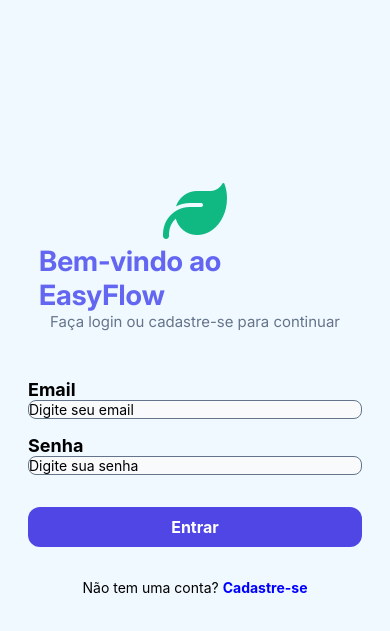
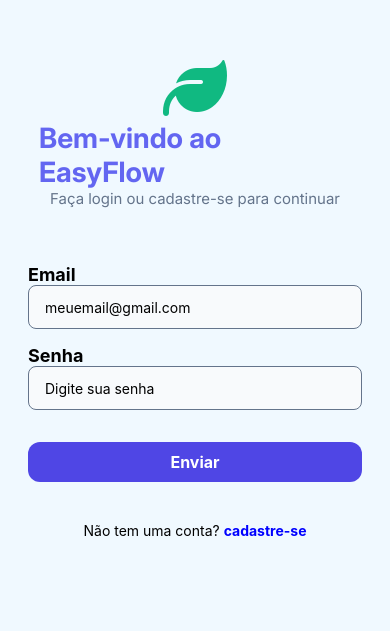
Before and after one commit to ThaisVDR/EasyFlow, a React Native app: screen / in a window 390 px wide. Shown: the part 125-756 px from the top of the page. Built offline with nearby package versions, Linux system fonts and the light colour scheme.

Commit message:
chore: componentização de elementos

```diff
--- /dev/null
+++ b/src/components/InputTexto.tsx
@@ -0,0 +1,26 @@
+import { TextInput, StyleSheet } from "react-native";
+
+type inputProps = {
+    placeholder: string,
+}
+
+export default function InputTexto({placeholder}: inputProps){
+    return(
+        <TextInput
+            placeholder={placeholder}
+            style = {styles.input}
+        />
+    );
+}
+
+const styles = StyleSheet.create({
+  input: {
+    backgroundColor: "#F8FAFC",
+    width: "100%",
+    height: 44,
+    borderWidth: 0.5,
+    borderColor: "#64748B",
+    borderRadius: 8,
+    paddingHorizontal: 16,
+  },
+});
--- /dev/null
+++ b/src/components/addLink.tsx
@@ -0,0 +1,25 @@
+import {Text, StyleSheet, Linking} from 'react-native';
+
+type linkProps ={
+    text: string,
+    url: string,
+}
+
+export default function AddLink({text, url}: linkProps){
+    return(
+        <Text
+            onPress={()=>Linking.openURL(url)}
+            style={styles.Link}
+        >
+            {text}
+        </Text>
+    );
+}
+
+const styles = StyleSheet.create({
+    Link: {
+        color: 'blue',
+        fontSize: 14,
+        fontWeight: 'bold',
+    }
+})
--- /dev/null
+++ b/src/components/button.tsx
@@ -0,0 +1,42 @@
+import { Pressable, Text, StyleSheet } from "react-native";
+
+type buttonProps={
+    onPress?: () => void,
+    txt: string,
+}
+
+export default function ButtonProp({onPress, txt}: buttonProps){
+    return(
+        <Pressable
+            onPress={onPress}
+            style={({ pressed }) => [
+            styles.Button,
+            pressed && styles.buttonPressed
+      ]}>
+            <Text style={styles.ButtonText}>{txt}</Text>
+        </Pressable>
+    );
+}
+
+const styles = StyleSheet.create({
+        Button: {
+            marginTop: 32,
+            padding: 10,
+            borderRadius: 12,
+            alignSelf: 'center',
+            width: '100%',
+            backgroundColor: '#4F46E5',
+        },
+
+        ButtonText: {
+            color: 'white',
+            fontWeight: 'bold',
+            textAlign: 'center',
+            fontSize: 16,
+        },
+
+        buttonPressed: {
+            opacity: 0.7,
+            transform: [{ scale: 0.96 }],
+        },
+})
--- a/src/screens/LoginPage.tsx
+++ b/src/screens/LoginPage.tsx
@@ -1,5 +1,8 @@
     import { View, Text, StyleSheet, Pressable, TextInput, Linking} from "react-native";
     import { FontAwesome6 } from '@expo/vector-icons';
+    import InputTexto from "../components/InputTexto";
+    import ButtonProp from "../components/button";
+    import AddLink from "../components/addLink";
 
     export default function LoginPage(){
         return(
@@ -11,15 +14,13 @@ export default function LoginPage(){
                 </View>
                 <View style={styles.ItensAtributs}>
                     <Text style={styles.InfoFormat}>Email</Text>
-                <TextInput placeholder="Digite seu email" style={styles.Inputs}/>
+                    <InputTexto placeholder="meuemail@gmail.com"/>
                     <Text style={styles.InfoFormat}>Senha</Text>
-                <TextInput placeholder="Digite sua senha" style={styles.Inputs}/>
+                    <InputTexto placeholder= "Digite sua senha"/>
 
-                <Pressable style={styles.SubmitButton}>
-                    <Text style={styles.ButtonText}>Entrar</Text>
-                </Pressable>
+                    <ButtonProp txt="Enviar"/>
                 </View>
-            <Text>Não tem uma conta? <Text style={styles.Link} onPress = {() => Linking.openURL("https://www.google.com")}>Cadastre-se</Text></Text>
+                <Text>Não tem uma conta? <AddLink text="cadastre-se" url="https://www.google.com"/></Text>
             </View>
         );
     }
@@ -27,10 +28,10 @@ export default function LoginPage(){
     const styles = StyleSheet.create({
         Container: {
             flex: 1,
-
             alignItems: 'center',
             justifyContent: 'center',
             backgroundColor: '#F0F9FF',
+            gap: 24,
         },
         InfoFormat: {
             fontSize: 18,
@@ -39,7 +40,6 @@ const styles = StyleSheet.create({
         },
         ContainerLogo: {
             width: '80%',
-        flex: 1,
             maxHeight: 332,
             alignItems: 'center',
             flexShrink: 0,
@@ -59,35 +59,7 @@ const styles = StyleSheet.create({
         },
         ItensAtributs: {
             width: '100%',
-        marginVertical: 32,
+            marginVertical: 16,
             maxWidth: 334,
         },
-    Inputs: {
-        backgroundColor: '#F8FAFC',
-        width: '100%',
-        maxHeight: 44,
-        borderWidth: 1,
-        borderColor: '#64748B',
-        borderRadius: 8,
-        alignSelf: 'center',
-    },
-    SubmitButton: {
-        marginTop: 32,
-        padding: 10,
-        borderRadius: 12,
-        alignSelf: 'center',
-        width: '100%',
-        backgroundColor: '#4F46E5',
-    },
-    ButtonText: {
-        color: 'white',
-        fontWeight: 'bold',
-        textAlign: 'center',
-        fontSize: 16,
-    },
-    Link: {
-        color: 'blue',
-        fontSize: 14,
-        fontWeight: 'bold',
-    }
     })
```
Also changed, not shown: src/screens/CadastroPage.tsx (added, +8 -0 lines). Lines whose indentation alone changed are shown as unchanged.
